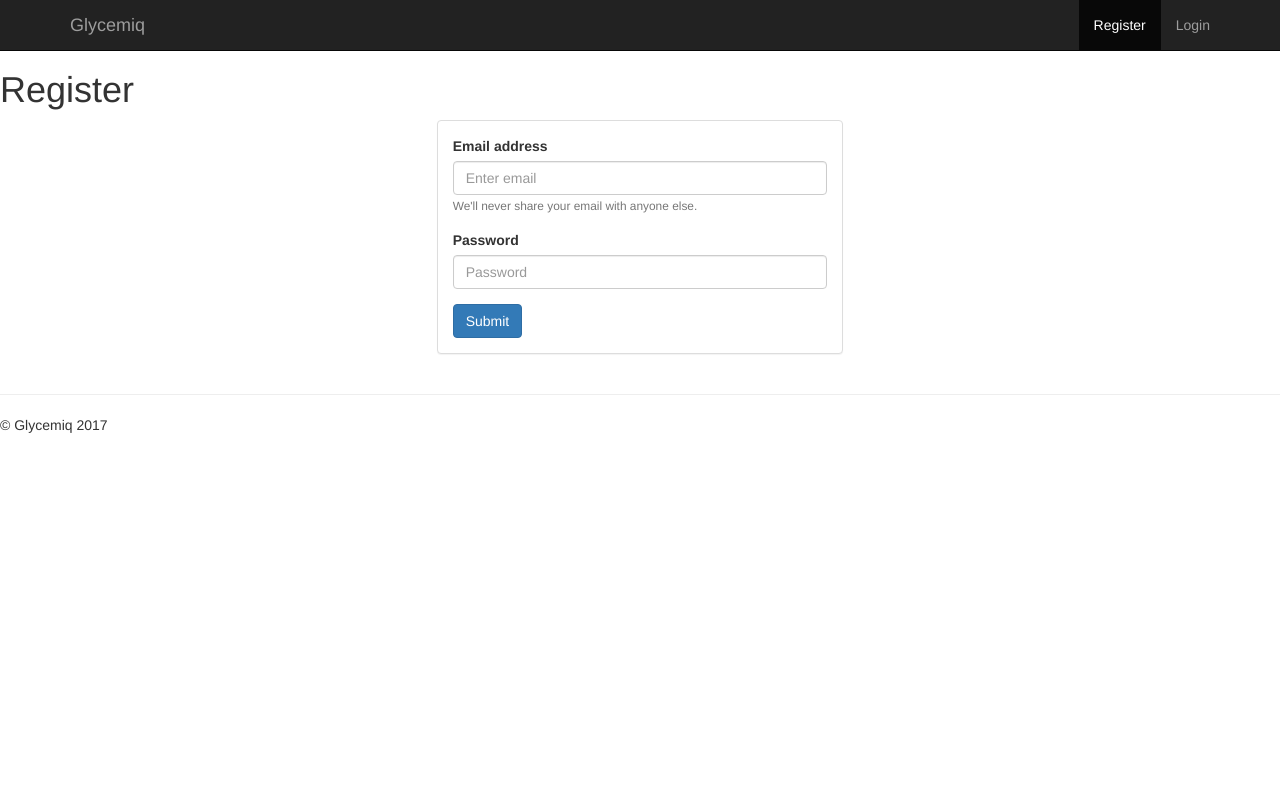
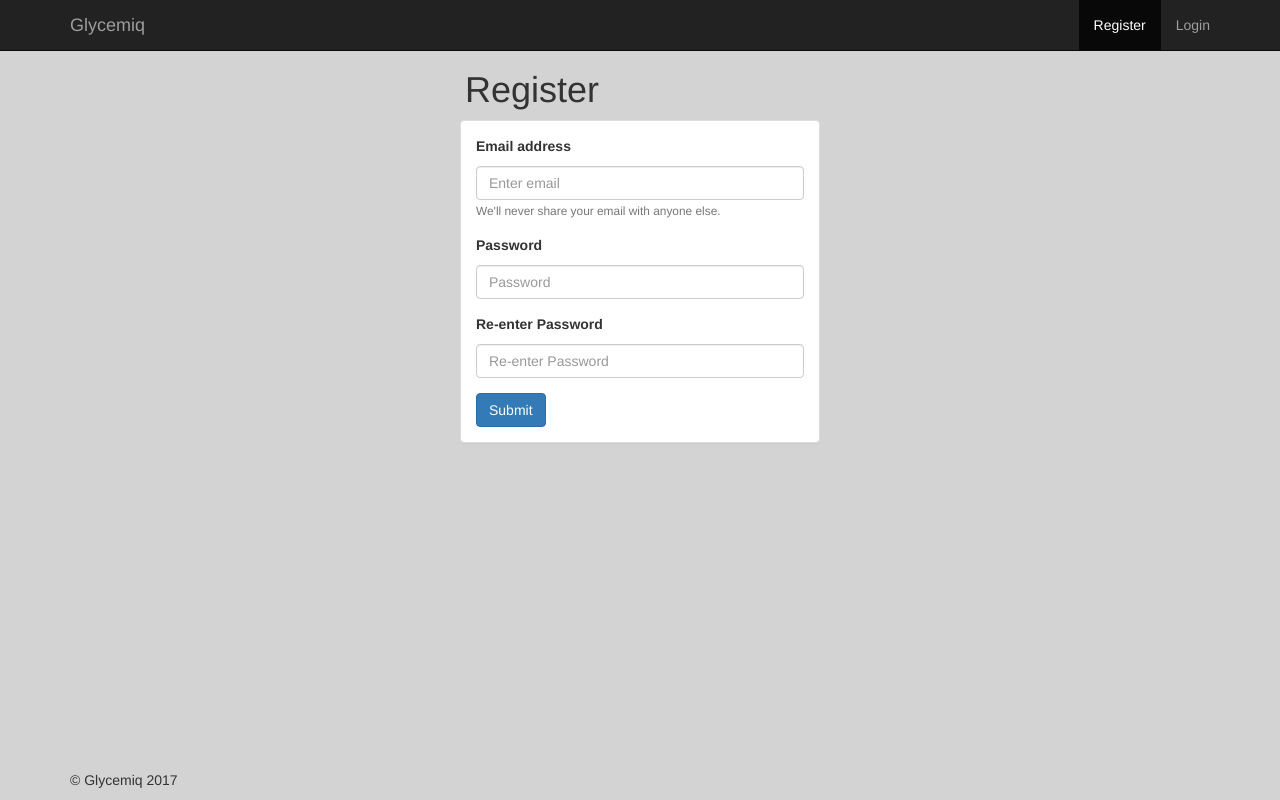
Before and after one commit to gwoody1984/glycemiq-web, a Flask app: page /register in a window 1280 px wide. Run offline with Flask 2, Linux system fonts and the light colour scheme; parts of the project's set-up code (start-up, migrations or seed data) failed here and were passed over; some libraries are stand-ins or nearby versions.

Commit message:
register page

```diff
--- a/glycemiq_web/__init__.py
+++ b/glycemiq_web/__init__.py
@@ -1,4 +1,4 @@
-from flask import Flask, url_for
+from flask import Flask
 from glycemiq_db import db
 
 from glycemiq_web.config import config_as_obj
--- /dev/null
+++ b/glycemiq_web/account/register_form.py
@@ -0,0 +1,10 @@
+from flask_wtf import FlaskForm
+from wtforms import StringField, PasswordField
+from wtforms.validators import DataRequired, Email, EqualTo
+
+
+class RegisterForm(FlaskForm):
+    email = StringField('Email address', validators=[DataRequired(), Email()])
+    password = PasswordField('Password', validators=[
+        DataRequired(), EqualTo('confirm', message='Passwords must match')])
+    confirm = PasswordField('Re-enter Password', validators=[DataRequired()])
--- a/glycemiq_web/account/templates/register.html
+++ b/glycemiq_web/account/templates/register.html
@@ -1,21 +1,41 @@
 {% extends "layout.html" %}
+
+{# TODO: should be moved to a different file #}
+{% macro render_field(field, label_visible=true, help_visible=false, help_text="") -%}
+<div class="form-group {% if field.errors %}has-error{% endif %} {{ kwargs.pop('class_', '') }}">
+    {% if field.type != 'HiddenField' and label_visible %}
+        <label for="{{ field.id }}" class="control-label">{{ field.label }}</label>
+    {% endif %}
+    {{ field(class_='form-control', **kwargs) }}
+    {% if help_visible %}
+        <small id="{{ kwargs.get('aria-describedby', '') }}" class="form-text text-muted">{{ help_text }}</small>
+    {% endif %}
+    {% if field.errors %}
+        {% for e in field.errors %}
+            <p class="help-block">{{ e }}</p>
+        {% endfor %}
+    {% endif %}
+</div>
+{%- endmacro %}
+
 {% block title %}Register{% endblock %}
-{% block section_title %}Register{% endblock %}
+{% block section_title %}
+<div class="col-md-4 col-md-offset-4"><h1>Register</h1></div>
+{% endblock %}
 {% block content %}
 <div class="row">
     <div class="col-md-4 col-md-offset-4">
         <div class="panel panel-default">
             <div class="panel-body">
-        <form action="/register/submit" method="post">
-          <div class="form-group">
-            <label for="email">Email address</label>
-            <input type="email" class="form-control" id="email" aria-describedby="emailHelp" placeholder="Enter email">
-            <small id="emailHelp" class="form-text text-muted">We'll never share your email with anyone else.</small>
-          </div>
-          <div class="form-group">
-            <label for="password">Password</label>
-            <input type="password" class="form-control" id="password" placeholder="Password">
-          </div>
+                <form action="" method="post">
+                    {{ form.csrf_token }}
+                    {{
+                        render_field(form.email, placeholder='Enter email',
+                        help_visible=true, help_text="We'll never share your email with anyone else.",
+                        **{'aria-describedby':'emailHelp'})
+                    }}
+                    {{ render_field(form.password, placeholder='Password') }}
+                    {{ render_field(form.confirm, placeholder='Re-enter Password') }}
                     <button type="submit" class="btn btn-primary">Submit</button>
                 </form>
             </div>
--- a/glycemiq_web/account/views.py
+++ b/glycemiq_web/account/views.py
@@ -1,15 +1,19 @@
 from flask import render_template
 
 from . import account
+from .register_form import RegisterForm
 
 @account.route('/')
 def index():
     return render_template('index.html')
 
 
-@account.route('/register')
+@account.route('/register', methods=['GET','POST'])
 def register():
-    return render_template('register.html')
+    form = RegisterForm()
+    if form.validate_on_submit():
+        return render_template('index.html')
+    return render_template('register.html', form=form)
 
 
 @account.route('/login')
--- a/glycemiq_web/static/css/main.css
+++ b/glycemiq_web/static/css/main.css
@@ -4,4 +4,10 @@
 body {
     padding-top: 50px;
     padding-bottom: 20px;
+    background-color: #d3d3d3 !important;
 }
+
+div.footer {
+    position:absolute;
+    bottom:0px;
+}
--- a/glycemiq_web/templates/layout.html
+++ b/glycemiq_web/templates/layout.html
@@ -7,16 +7,17 @@
         <meta charset="utf-8">
         <meta http-equiv="X-UA-Compatible" content="IE=edge,chrome=1">
         <title>{% block title %}Account{% endblock %}</title>
-        <meta name="description" content="">
+        <meta name="description" content="Diabetes Management">
         <meta name="viewport" content="width=device-width, initial-scale=1">
         <link rel="shortcut icon" href="{{ url_for('static', filename='favicon.ico') }}">
 
         <link rel="stylesheet" href="../../static/css/main.css">
         <link rel="stylesheet" href="../../static/css/bootstrap.min.css">
+        {% block head %}{% endblock %}
 
         <script src="../../static/js/vendor/modernizr-2.8.3-respond-1.4.2.min.js"></script>
     </head>
-    <body>
+    <body class="container">
         <!--[if lt IE 8]>
         <p class="browserupgrade">You are using an <strong>outdated</strong> browser. Please <a href="http://browsehappy.com/">upgrade your browser</a> to improve your experience.</p>
         <![endif]-->
@@ -35,14 +36,13 @@
         </nav>
 
         <!-- Page content -->
-        <div id="section-title"><h1>{% block section_title %}{% endblock %}</h1></div>
+        <div id="section-title">{% block section_title %}{% endblock %}</div>
         <div id="content">{% block content %}{% endblock %}</div>
         <!-- /Page content -->
 
-        <hr>
-        <footer>
+        <div class="footer">
             <p>&copy; Glycemiq <script type="text/JavaScript">document.write(new Date().getFullYear());</script></p>
-        </footer>
+        </div>
 
         <script src="//ajax.googleapis.com/ajax/libs/jquery/1.11.2/jquery.min.js"></script>
         <script>window.jQuery || document.write('<script src="../../static/js/vendor/jquery-1.11.2.min.js"><\/script>')</script>
```
Also changed, not shown: glycemiq_web/static/favicon.ico, 1 other file. Lines whose indentation alone changed are shown as unchanged.
